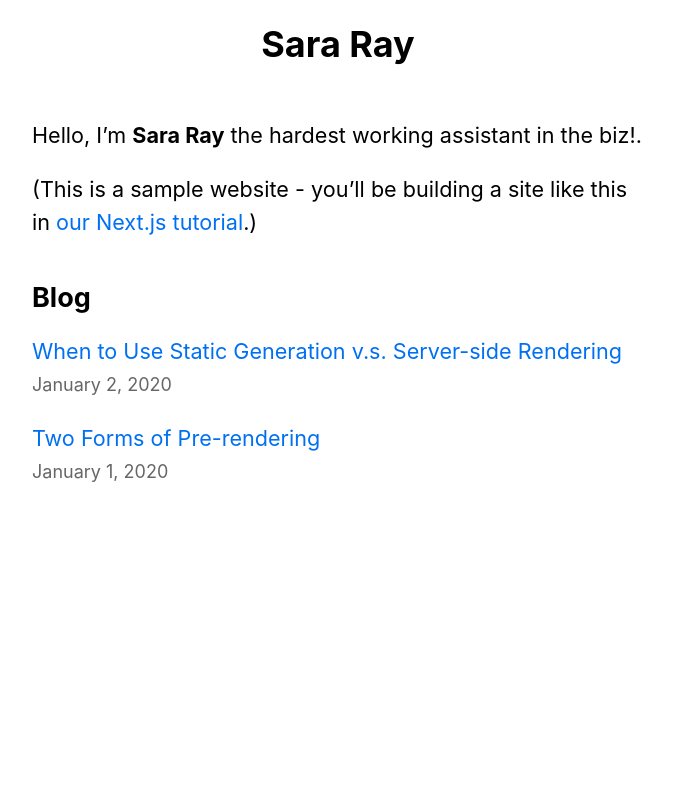
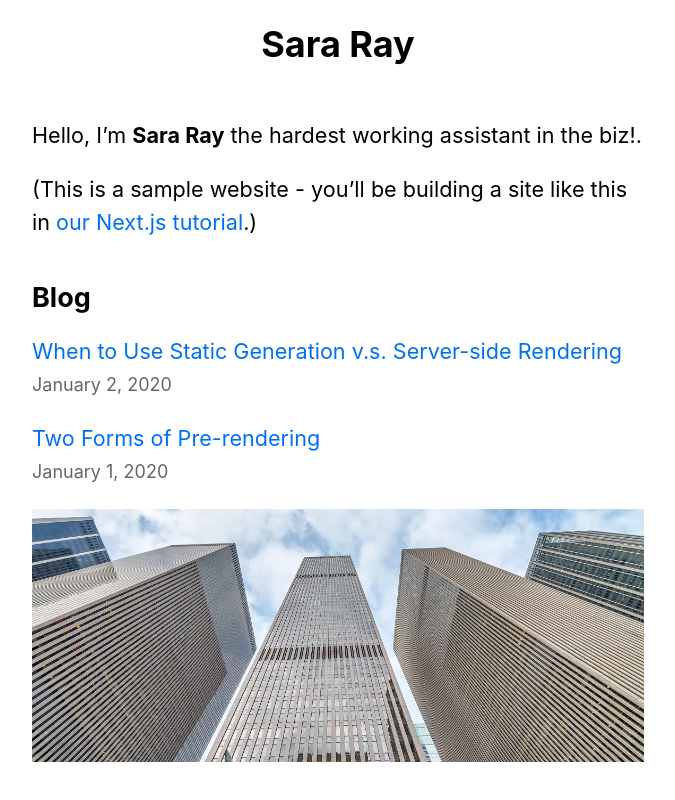
Before and after one commit to 2busy/nextjs-blog, a Next.js app: page / in a window 1280 px wide. Shown: the part 206-1006 px from the top of the page, without its empty margins (302-977 px from the left). Before the commit the page ends 801 px from the top, so only its background shows below. Built offline with nearby package versions, Linux system fonts and the light colour scheme.

Commit message:
landpage1

```diff
--- a/pages/index.js
+++ b/pages/index.js
@@ -1,9 +1,10 @@
-import Head from 'next/head'
-import Layout, { siteTitle } from '../components/layout'
-import utilStyles from '../styles/utils.module.css'
-import { getSortedPostsData } from '../lib/posts'
-import Link from 'next/link'
-import Date from '../components/date'
+import Head from 'next/head';
+import Layout, { siteTitle } from '../components/layout';
+import utilStyles from '../styles/utils.module.css';
+import { getSortedPostsData } from '../lib/posts';
+import Link from 'next/link';
+import Date from '../components/date';
+import Image from 'next/image';
 
 export default function Home({ allPostsData }) {
   return (
@@ -13,11 +14,12 @@ export default function Home({ allPostsData }) {
       </Head>
       <section className={utilStyles.headingMd}>
         <p>
-          Hello, I’m <strong>Sara Ray</strong> the hardest working assistant in the biz!.
+          Hello, I’m <strong>Sara Ray</strong> the hardest working assistant in
+          the biz!.
         </p>
         <p>
           (This is a sample website - you’ll be building a site like this in{' '}
-          <a href="https://nextjs.org/learn">our Next.js tutorial</a>.)
+          <a href='https://nextjs.org/learn'>our Next.js tutorial</a>.)
         </p>
       </section>
       <section className={`${utilStyles.headingMd} ${utilStyles.padding1px}`}>
@@ -36,15 +38,26 @@ export default function Home({ allPostsData }) {
           ))}
         </ul>
       </section>
+      <section>
+        <div>
+          <Image
+            src='/images/landingpage1.webp'
+            alt='Picture of Landing Page One'
+            height={950}
+            width={2300}
+            layout='responsive'
+          />
+        </div>
+      </section>
     </Layout>
-  )
+  );
 }
 
 export async function getStaticProps() {
-  const allPostsData = getSortedPostsData()
+  const allPostsData = getSortedPostsData();
   return {
     props: {
-      allPostsData
-    }
-  }
+      allPostsData,
+    },
+  };
 }
```
Also changed, not shown: public/images/landingpage1.webp (added).
